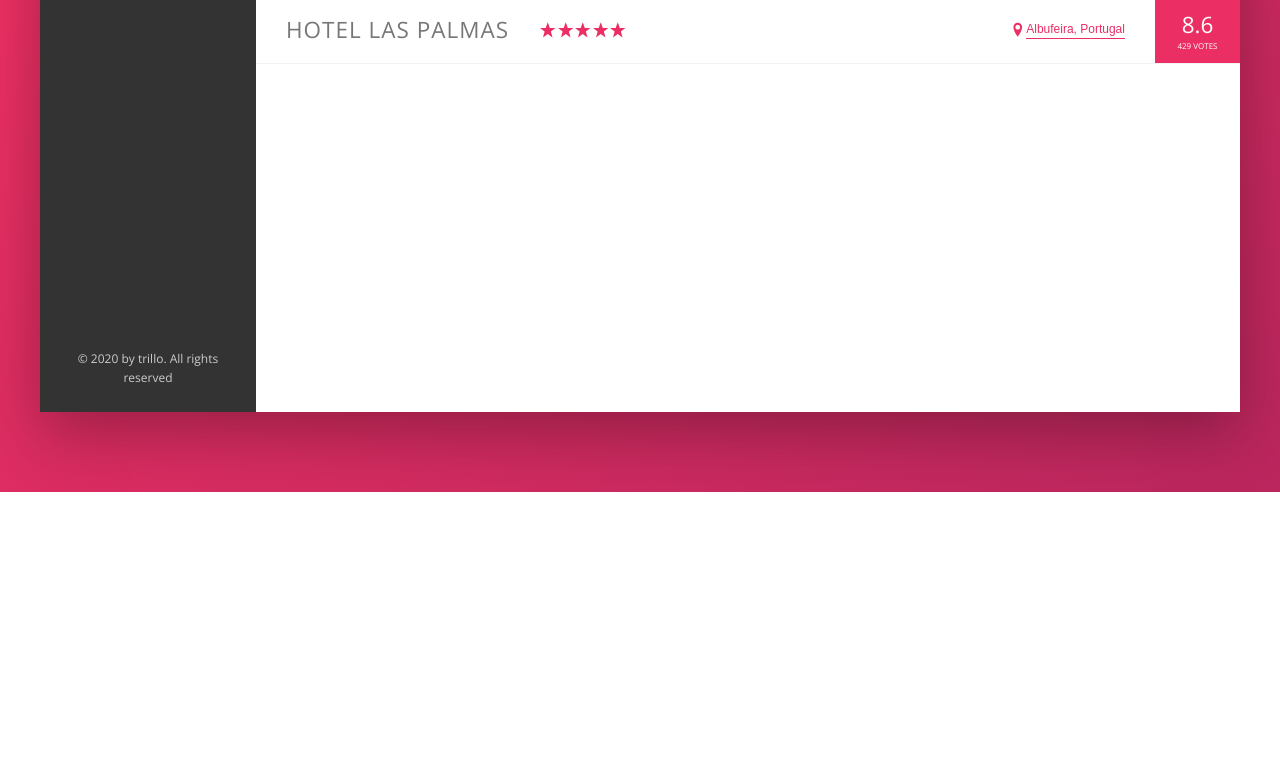
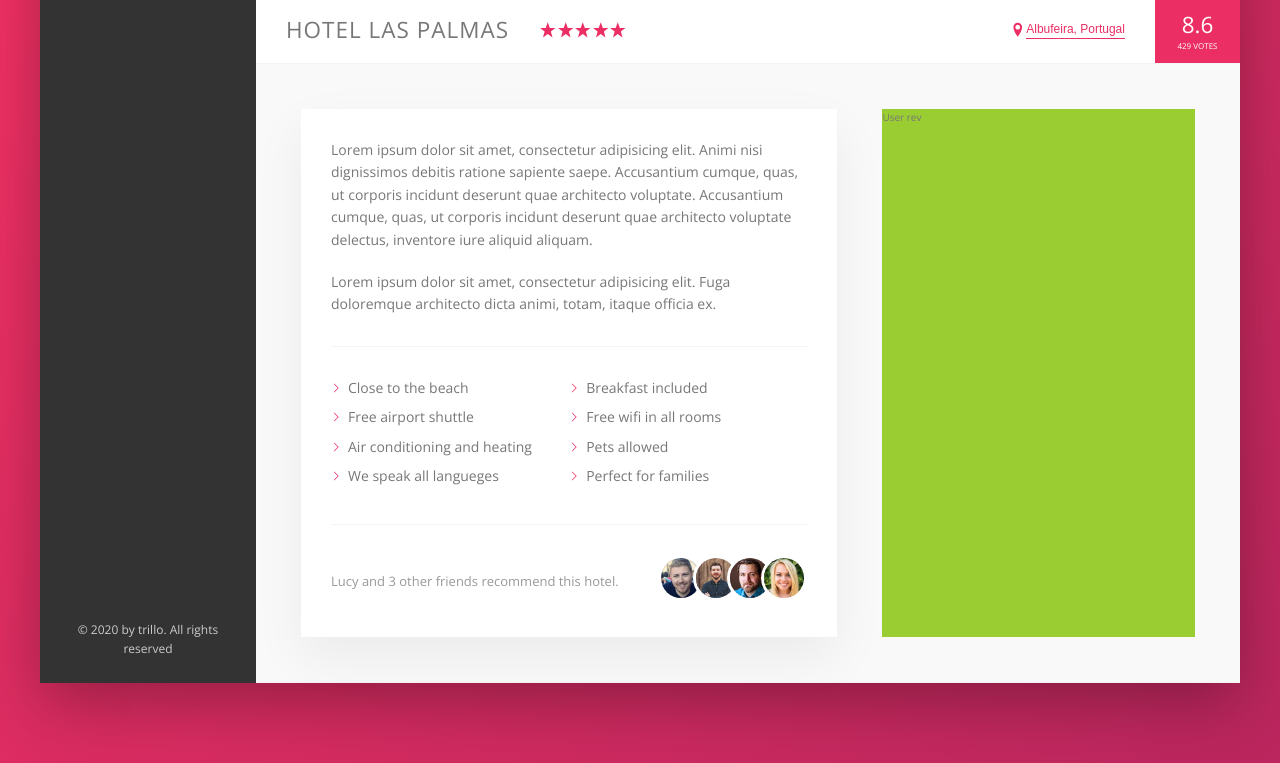
Before and after one commit to dameradev/advanced_css_trillo, a website: page index.html in a window 1280 px wide. Shown: the part 538-1301 px from the top of the page. Before the commit the page ends 1030 px from the top, so only its background shows below. Drawn offline with nearby package versions, Linux system fonts and the light colour scheme.

Commit message:
Hotel details section

```diff
--- a/index.html
+++ b/index.html
@@ -151,6 +151,63 @@
                 429 votes
               </div>
             </div>
+          </div>
+          <div class="detail">
+            <div class="description">
+              <p class="paragraph">
+                Lorem ipsum dolor sit amet, consectetur adipisicing elit. Animi
+                nisi dignissimos debitis ratione sapiente saepe. Accusantium
+                cumque, quas, ut corporis incidunt deserunt quae architecto
+                voluptate. Accusantium cumque, quas, ut corporis incidunt
+                deserunt quae architecto voluptate delectus, inventore iure
+                aliquid aliquam.
+              </p>
+              <p class="paragraph">
+                Lorem ipsum dolor sit amet, consectetur adipisicing elit. Fuga
+                doloremque architecto dicta animi, totam, itaque officia ex.
+              </p>
+              <ul class="list">
+                <li class="list__item">Close to the beach</li>
+                <li class="list__item">Breakfast included</li>
+                <li class="list__item">Free airport shuttle</li>
+                <li class="list__item">Free wifi in all rooms</li>
+                <li class="list__item">Air conditioning and heating</li>
+                <li class="list__item">Pets allowed</li>
+                <li class="list__item">We speak all langueges</li>
+                <li class="list__item">Perfect for families</li>
+              </ul>
+              <div class="recommend">
+                <p class="recommend__count">
+                  Lucy and 3 other friends recommend this hotel.
+                </p>
+                <div class="reccomend__friends">
+                  <img
+                    src="img/user-3.jpg"
+                    alt="Friend 1"
+                    class="recommend__photo"
+                  />
+                  <img
+                    src="img/user-4.jpg"
+                    alt="Friend 2"
+                    class="recommend__photo"
+                  />
+                  <img
+                    src="img/user-5.jpg"
+                    alt="Friend 3"
+                    class="recommend__photo"
+                  />
+                  <img
+                    src="img/user-6.jpg"
+                    alt="Friend 4"
+                    class="recommend__photo"
+                  />
+                </div>
+              </div>
+            </div>
+            <div class="user-reviews">
+              User rev
+            </div>
+          </div>
         </main>
       </div>
     </div>
--- a/sass/_base.scss
+++ b/sass/_base.scss
@@ -30,6 +30,8 @@ Grey dark 3: #999
   --color-grey-dark-3: #999;
 
   --shadow-dark: 0 2rem 6rem rgba(0, 0, 0, 0.3);
+  --shadow-light: 0 2rem 5rem rgba(0, 0, 0, 0.06);
+  --line: 1px solid var(--color-grey-light-2);
 }
 
 * {
--- a/sass/_components.scss
+++ b/sass/_components.scss
@@ -199,7 +199,7 @@
 .overview {
   display: flex;
   align-items: center;
-  border-bottom: 1px solid var(--color-grey-light-2);
+  border-bottom: var(--line);
 
   &__heading {
     font-size: 2.25rem;
@@ -291,3 +291,81 @@
     box-shadow: none;
   }
 }
+
+
+
+//////////////////////////////////////////////////
+// PARAGRAPH
+
+.paragraph:not(:last-of-type) {
+    margin-bottom: 2rem;
+}
+
+//////////////////////////////////////////////////
+// LIST
+
+.list {
+    list-style: none;
+    margin: 3rem 0;
+    padding: 3rem 0;
+    border-top: var(--line);
+    border-bottom: var(--line);
+    display: flex;
+    flex-wrap: wrap;
+
+    &__item {
+        flex: 0 0 50%;
+        margin-bottom: .7rem;
+
+        &::before {
+            content: "";
+            display: inline-block;
+            height: 1rem;
+            width: 1rem;
+            margin-right: .7rem;
+
+            //OLDER BROWSERS
+            // background-image: url(../img/chevron-thin-right.svg);
+            // background-size: cover;
+
+            background-color: var(--color-primary);
+            -webkit-mask-image: url(../img/chevron-thin-right.svg);
+            -webkit-mask-size: cover;
+            mask-image: url(../img/chevron-thin-right.svg);
+            mask-size: cover;
+        }
+    }
+}
+
+
+
+//////////////////////////////////////////////////
+// RECCOMEND
+
+.recommend {
+    font-size: 1.3rem;
+    color: var(--color-grey-dark-3);
+    display: flex;
+    align-items: center;
+    // justify-content: space-between;
+
+    &__count {
+        margin-right: auto;
+
+    }
+    &__friends {
+
+    }
+
+    &__photo {
+        box-sizing: content-box;
+        height: 4rem;
+        width: 4rem;
+        border-radius: 50%;
+        border: 3px solid #fff;
+
+        &:not(:last-child) {
+            margin-right: -1.5rem;
+        }
+    }
+}
--- a/sass/_layout.scss
+++ b/sass/_layout.scss
@@ -10,7 +10,7 @@
   font-size: 1.4rem;
   height: 7rem;
   background-color: #fff;
-  border-bottom: 1px solid var(--color-grey-light-2);
+  border-bottom: var(--line);
   display: flex;
   justify-content: space-between;
   align-items: center;
@@ -29,6 +29,26 @@
 }
 .hotel-view {
   background-color: #fff;
-  height: 80rem;
   flex: 1;
 }
+
+.detail {
+  display: flex;
+  padding: 4.5rem;
+  background-color: var(--color-grey-light-1);
+  border-bottom: var(--line);
+}
+
+.description {
+  background-color: #fff;
+  box-shadow: var(--shadow-light);
+  padding: 3rem;
+  flex: 0 0 60%;
+  margin-right: 4.5rem;
+  font-size: 1.4rem;
+}
+
+.user-reviews {
+  background-color: yellowgreen;
+  flex: 1;
+}
```
Also changed, not shown: css/style.css. Lines whose indentation alone changed are shown as unchanged.
